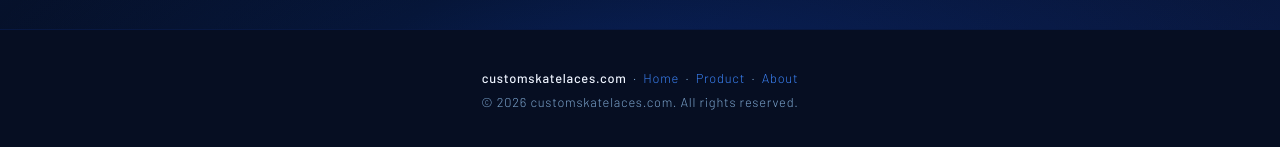
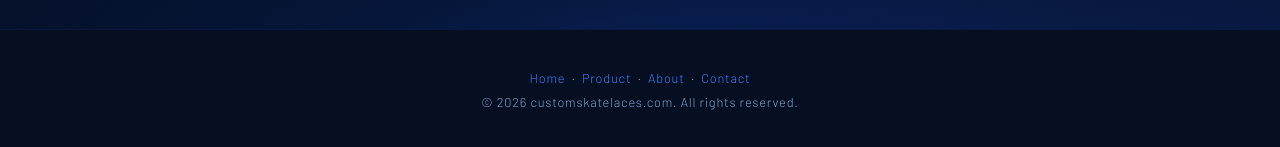
Before and after one commit to danabreu88/danabreu88.github.io, a plain HTML site: page index.html in a window 1280 px wide. Shown: the part 1872-2019 px from the top of the page. Drawn offline with nearby package versions, Linux system fonts and the light colour scheme; a web font is replaced by a local one.

Commit message:
Update index.html
Updated  footer with contact

```diff
--- a/index.html
+++ b/index.html
@@ -87,7 +87,7 @@
   </main>
 
   <footer>
-    <p><strong>customskatelaces.com</strong> &nbsp;·&nbsp; <a href="index.html">Home</a> &nbsp;·&nbsp; <a href="product.html">Product</a> &nbsp;·&nbsp; <a href="about.html">About</a></p>
+    <a href="index.html">Home</a> &nbsp;·&nbsp; <a href="product.html">Product</a> &nbsp;·&nbsp; <a href="about.html">About</a> &nbsp;·&nbsp; <a href="contact.html">Contact</a>
     <p style="margin-top:0.5rem;">&copy; 2026 customskatelaces.com. All rights reserved.</p>
   </footer>
 
```
